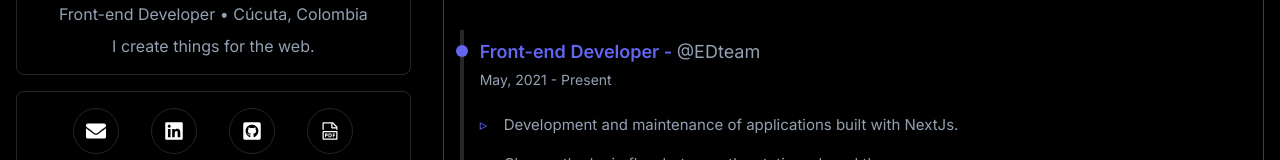
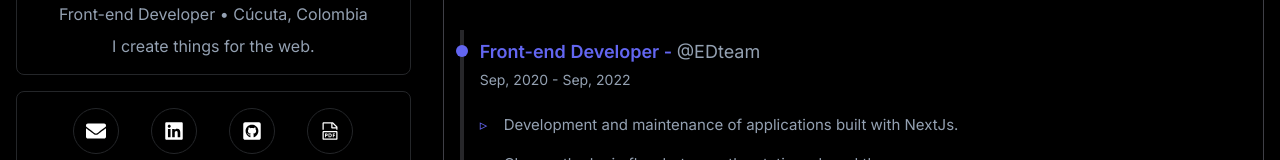
Before and after one commit to andrescptrc/old-portfolio, a Next.js app: page / in a window 1280 px wide. Both pictures are taken after a click on the tab "Experience". Shown: the part 233-393 px from the top of the page. Built offline with nearby package versions, Linux system fonts and the light colour scheme.

Commit message:
chore: update the dates

```diff
--- a/src/components/experience/ExperiencePanel.tsx
+++ b/src/components/experience/ExperiencePanel.tsx
@@ -18,7 +18,7 @@ const ExperiencePanel = () => {
                 </a>
               </Link>
             </p>
-            <h3 className="mb-6 text-accent text-sm">May, 2021 - Present</h3>
+            <h3 className="mb-6 text-accent text-sm">Sep, 2020 - Sep, 2022</h3>
             <ul className="text-accent space-y-4 text-[15px]">
               <li className='before:content-["▹"] before:text-indigo-500 before:absolute before:left-0 before:top-0 pl-6 relative'>
                 Development and maintenance of applications built with NextJs.
```
